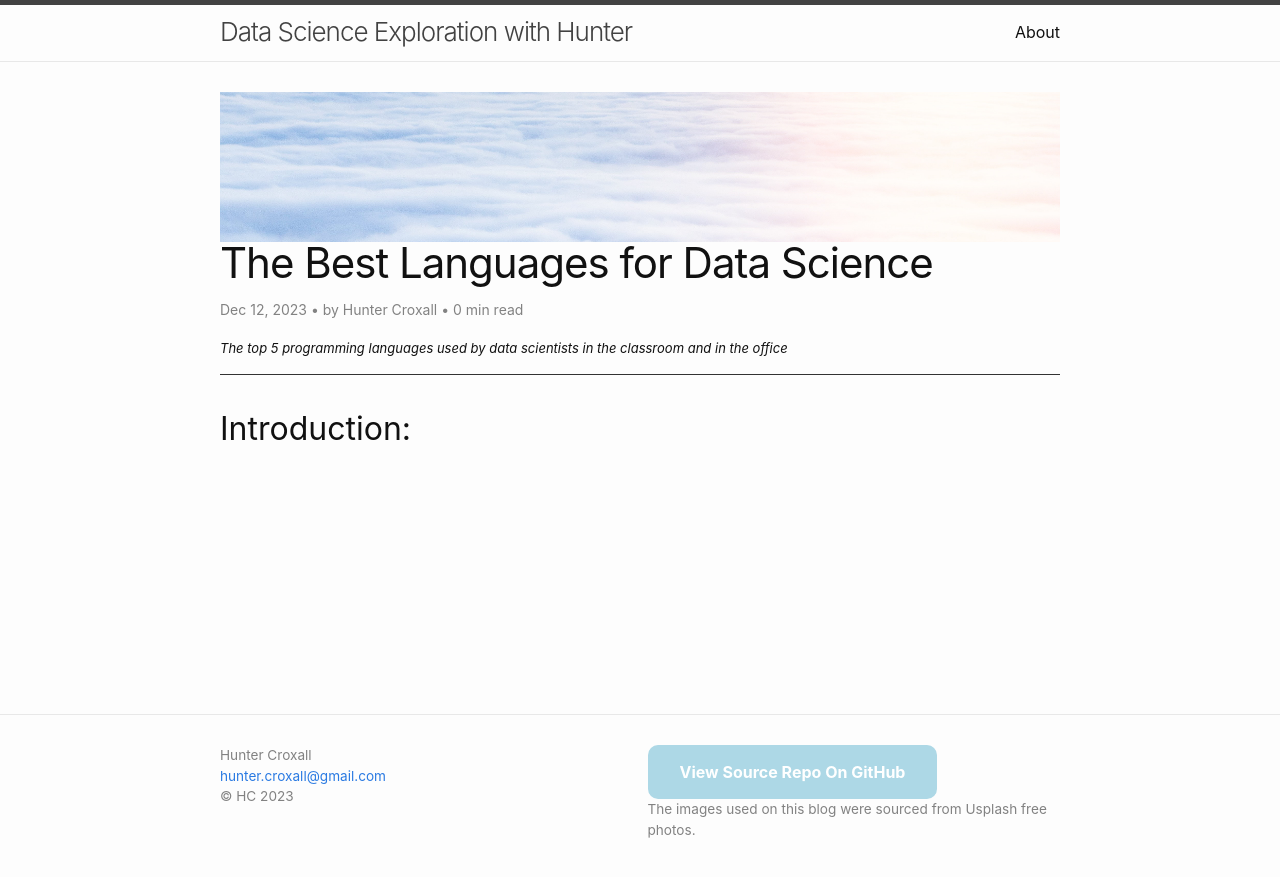
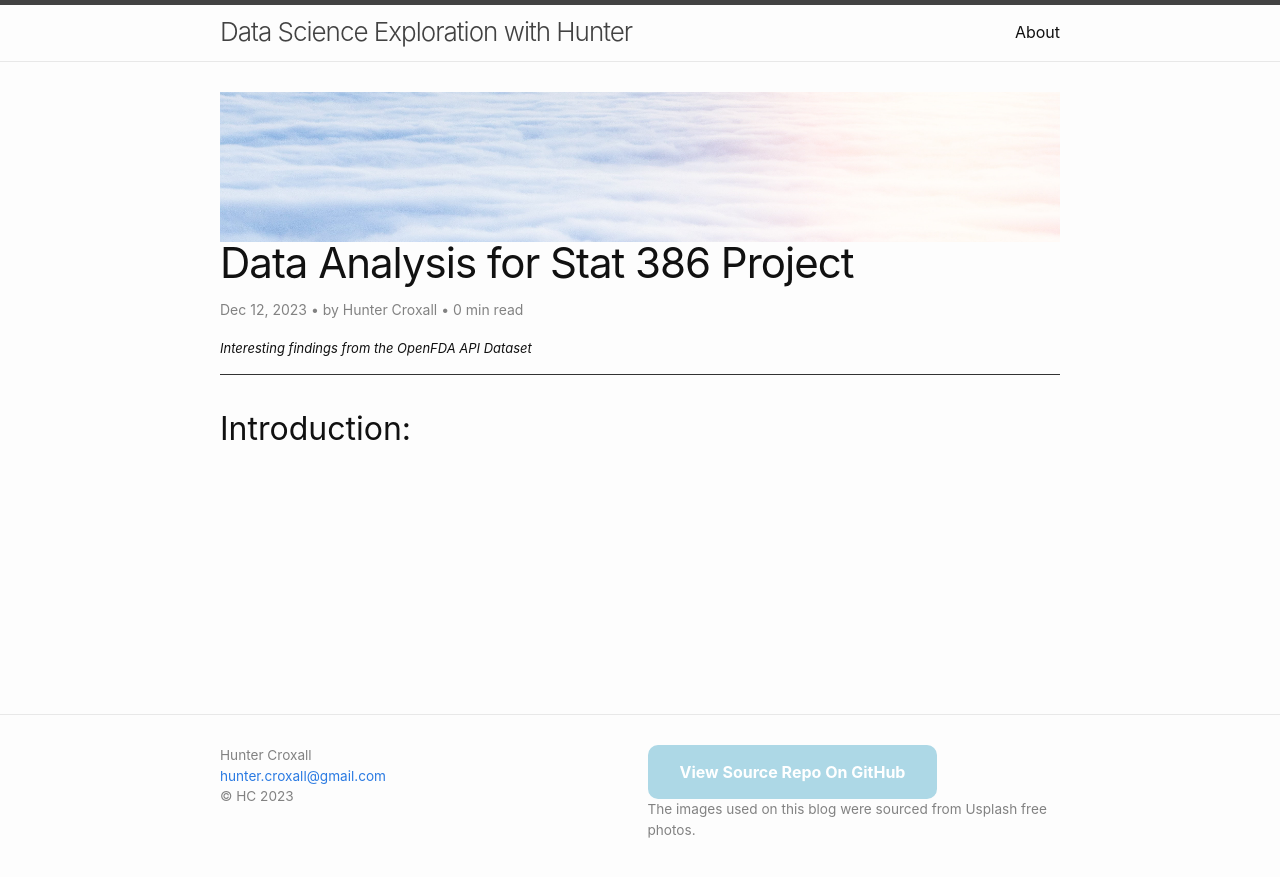
Before and after one commit to huntercroxall/huntercroxall.github.io, a Jekyll site: the page built from _posts/2023-12-12-data-analysis-stat386.md, in a window 1280 px wide. Shown: the top 877 px of the page. Built offline with Jekyll 4.4.1, drawn with Linux system fonts in a browser that asks for light colours; comment, search, counter and statistics services are not loaded.

Commit message:
changed headings 2023-12-12-data-analysis-stat386.md

```diff
--- a/_posts/2023-12-12-data-analysis-stat386.md
+++ b/_posts/2023-12-12-data-analysis-stat386.md
@@ -1,8 +1,8 @@
 ---
 layout: post
-title:  "The Best Languages for Data Science"
+title:  "Data Analysis for Stat 386 Project"
 author: Hunter Croxall
-description: The top 5 programming languages used by data scientists in the classroom and in the office
+description: Interesting findings from the OpenFDA API Dataset
 image: "/assets/images/kyle-cottrell-wIscdBkwnrM-unsplash.jpeg"
 ---
 
```
